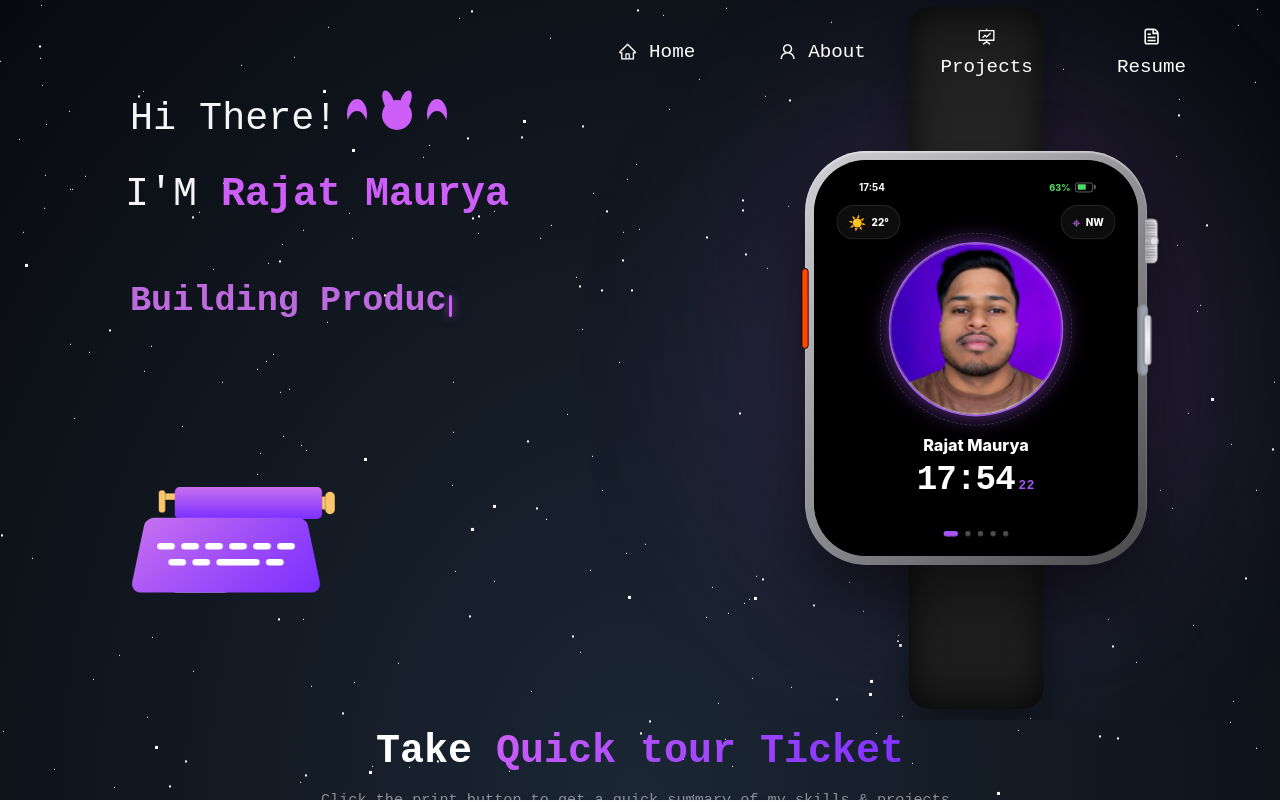
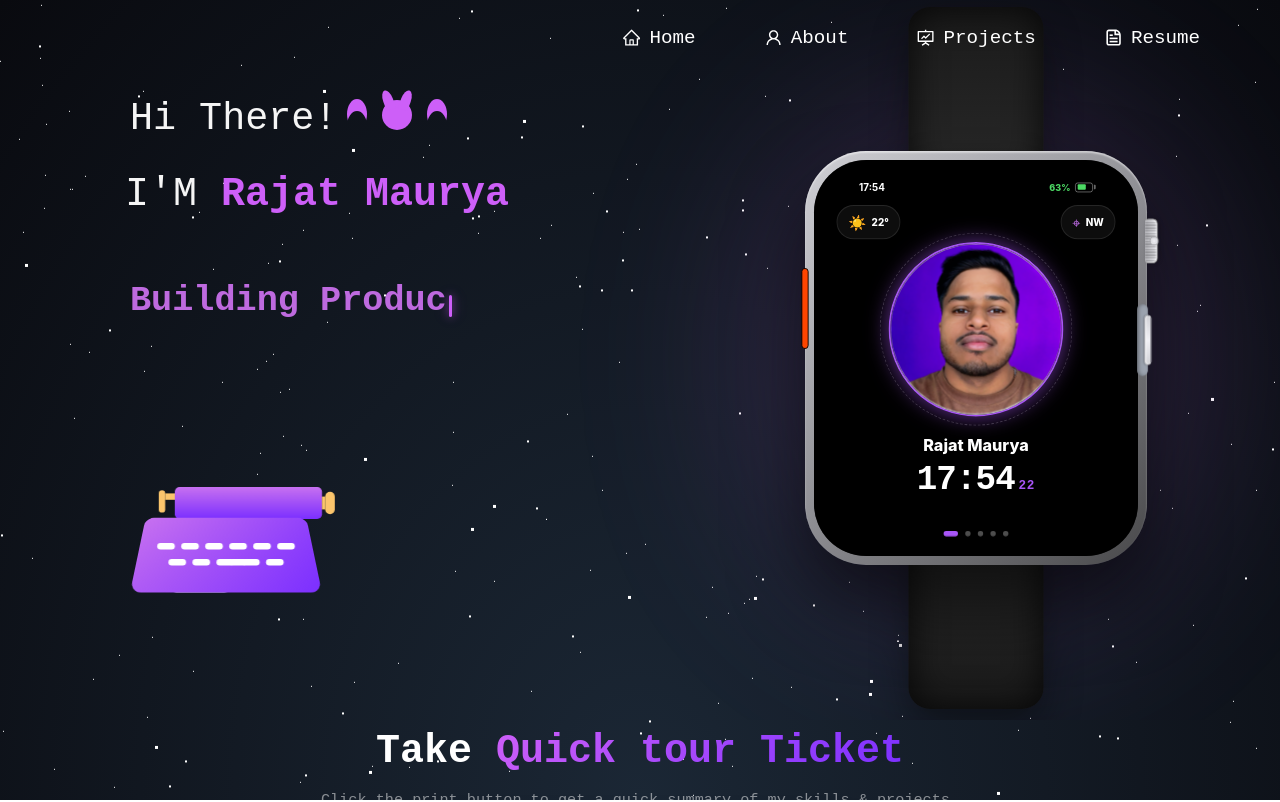
Before and after one commit to rajatmaurya-cs/Portfolio_Site, a Next.js app: page / in a window 1280 px wide. Shown: the top 802 px of the page. Built offline with nearby package versions, Linux system fonts and the light colour scheme; a web font is replaced by a local one.

Commit message:
style: align navbar icons and text horizontally using flexbox

```diff
--- a/src/components/Navbar.jsx
+++ b/src/components/Navbar.jsx
@@ -39,7 +39,7 @@ function NavBar() {
   }, []);
 
   const navLinkClass =
-    "relative z-[1] px-4 py-3 text-white no-underline transition-all duration-300 after:absolute after:bottom-[1px] after:left-0 after:-z-[1] after:block after:h-[5px] after:w-0 after:rounded-2xl after:bg-[#c95bf5] after:transition-all after:duration-300 hover:after:w-full";
+    "relative z-[1] px-4 py-3 text-white no-underline transition-all duration-300 after:absolute after:bottom-[1px] after:left-0 after:-z-[1] after:block after:h-[5px] after:w-0 after:rounded-2xl after:bg-[#c95bf5] after:transition-all after:duration-300 hover:after:w-full flex items-center gap-2 justify-center md:justify-start";
 
   return (
     <nav
@@ -77,23 +77,23 @@ function NavBar() {
             expand ? "flex" : "hidden"
           }`}
         >
-          <li className="md:ml-5 w-full">
-            <Link href="/" onClick={() => updateExpanded(false)} className={navLinkClass + " block w-full"}>
+          <li className="md:ml-5 w-full md:w-auto">
+            <Link href="/" onClick={() => updateExpanded(false)} className={navLinkClass}>
               <AiOutlineHome className="mb-[2px] inline-block" /> Home
             </Link>
           </li>
-          <li className="md:ml-5 w-full">
-            <Link href="/about" onClick={() => updateExpanded(false)} className={navLinkClass + " block w-full"}>
+          <li className="md:ml-5 w-full md:w-auto">
+            <Link href="/about" onClick={() => updateExpanded(false)} className={navLinkClass}>
               <AiOutlineUser className="mb-[2px] inline-block" /> About
             </Link>
           </li>
-          <li className="md:ml-5 w-full">
-            <Link href="/project" onClick={() => updateExpanded(false)} className={navLinkClass + " block w-full"}>
+          <li className="md:ml-5 w-full md:w-auto">
+            <Link href="/project" onClick={() => updateExpanded(false)} className={navLinkClass}>
               <AiOutlineFundProjectionScreen className="mb-[2px] inline-block" /> Projects
             </Link>
           </li>
-          <li className="md:ml-5 w-full">
-            <Link href="/resume" onClick={() => updateExpanded(false)} className={navLinkClass + " block w-full"}>
+          <li className="md:ml-5 w-full md:w-auto">
+            <Link href="/resume" onClick={() => updateExpanded(false)} className={navLinkClass}>
               <CgFileDocument className="mb-[2px] inline-block" /> Resume
             </Link>
           </li>
```
